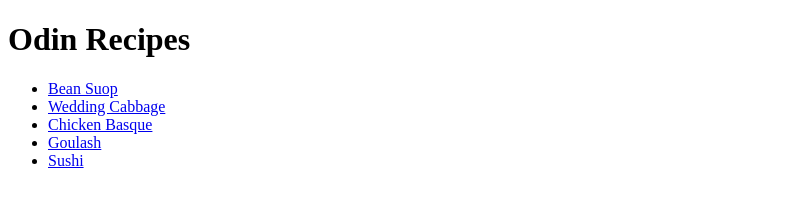
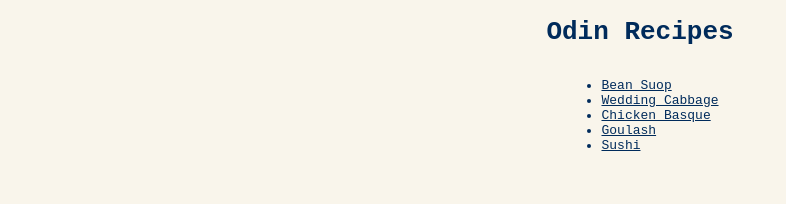
Before and after one commit to raketic-ognjen/odin-recipes, a plain HTML site: page index.html in a window 1280 px wide. Shown: the whole page, without its empty margins (0-786 px from the left). Drawn offline with Linux system fonts and the light colour scheme.

Commit message:
Something new is in the air

```diff
--- a/index.html
+++ b/index.html
@@ -2,17 +2,22 @@
 <html lang="en">
     <head>
         <meta charset="utf-8">
+        <meta http-equiv="X-UA-Compatible" content="IE=edge">
+        <meta name="viewport" content="width=device-width, initial-scale=1.0">
         <title>Odin Recipes by Ognjen Raketic</title>
+        <link rel="stylesheet" href="../styles.css"
     </head>
 
     <body>
         <h1>Odin Recipes</h1>
-        <ul>
+            <div class="container">
+                <ul class="UL">
                     <li><a href="recipes/beansoup.html" target="_blank" rel="noopener noreferrer">Bean Suop</a></li>
                     <li><a href="recipes/weddingcabbage.html" target="_blank" rel="noopener noreferrer">Wedding Cabbage</a></li>
                     <li><a href="recipes/chickenbasque.html" target="_blank" rel="noopener noreferrer">Chicken Basque</a></li>
                     <li><a href="recipes/goulash.html" target="_blank" rel="noopener noreferrer">Goulash</a></li>
                     <li><a href="recipes/sushi.html" target="_blank" rel="noopener noreferrer">Sushi</a></li>
                 </ul>
+            </div>
     </body>
 </html>
--- /dev/null
+++ b/styles.css
@@ -0,0 +1,25 @@
+body {
+    font-family: monospace;
+    background-color:#F9F5EB;
+    color: #002B5B;
+    text-align: center;
+}
+
+div.container {
+    text-align: center;
+    color: #002B5B;
+}
+
+ul.UL {
+    display: inline-block;
+    text-align: left;
+    color: #002B5B;
+}
+
+a:link {
+    color: #002B5B;
+}
+
+a:visited {
+    color: #002B5B;
+}
```
Also changed, not shown: recipes/beansoup.html (+3 -0 lines), recipes/chickenbasque.html (+3 -0 lines), recipes/goulash.html (+3 -0 lines), recipes/sushi.html (+3 -0 lines), recipes/weddingcabbage.html (+6 -1 lines). Lines whose indentation alone changed are shown as unchanged.
